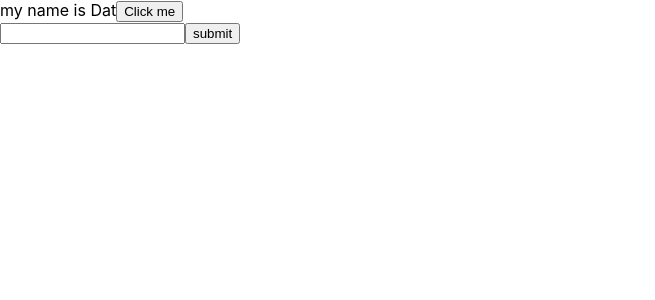
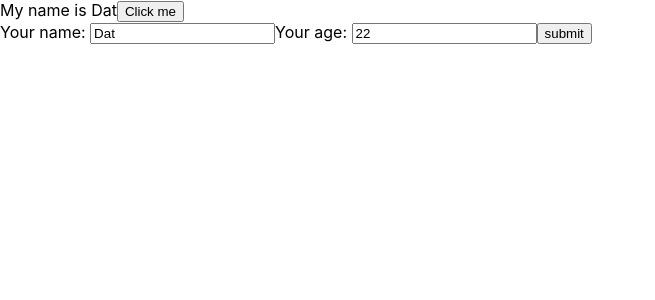
Before and after one commit to tiendat201102/learn-react, a React (Create React App) app: page / in a window 1280 px wide. Shown: the top 300 px of the page, without its empty margins (0-655 px from the left). Built offline with nearby package versions, Linux system fonts and the light colour scheme.

Commit message:
video 22

```diff
--- a/src/components/MyComponent.jsx
+++ b/src/components/MyComponent.jsx
@@ -1,48 +1,13 @@
 import React, { Component } from "react";
+import UserInfor from "./UserInfor";
 
 export default class MyComponent extends Component {
-  state = {
-    name: "Dat",
-    age: 22,
-  };
 
-  handleClick = (event) => {
-    console.log("click me");
-    console.log("My name is", this.state.name);
-    this.setState({
-      name: "Tien Dat",
-    });
-  };
-
-  handleOnChange = (event) => {
-    this.setState({
-      name: event.target.value,
-    });
-  };
-
-  handleOnSubmit = (event) => {
-    event.preventDefault();
-    console.log(this.state);
-
-  };
   render() {
     return (
       <div>
-        my name is {this.state.name}
-        <button onClick={this.handleClick}>Click me</button>
-        <form
-          onSubmit={(event) => {
-            this.handleOnSubmit(event);
-          }}
-        >
-          <input
-            type="text"
-            onChange={(event) => {
-              this.handleOnChange(event);
-            }}
-          />
-          <button>submit</button>
-        </form>
+
+          <UserInfor/>
       </div>
     );
   }
--- /dev/null
+++ b/src/components/UserInfor.jsx
@@ -0,0 +1,64 @@
+import React, { Component } from "react";
+
+export default class UserInfor extends Component {
+  state = {
+    name: "Dat",
+    age: 22,
+  };
+
+  handleClick = (event) => {
+    console.log("click me");
+    console.log("My name is", this.state.name, "I'm ", this.state.age);
+    this.setState({
+      name: "Tien Dat",
+    });
+  };
+
+  handleOnChange = (event) => {
+    this.setState({
+      name: event.target.value,
+    });
+  };
+  handleOnChangeAge = (event) => {
+    this.setState({
+      age: event.target.value,
+    });
+  };
+
+  handleOnSubmit = (event) => {
+    event.preventDefault();
+    console.log(this.state);
+  };
+  render() {
+    return (
+      <div>
+        My name is {this.state.name}
+        <button onClick={this.handleClick}>Click me</button>
+        <form
+          onSubmit={(event) => {
+            this.handleOnSubmit(event);
+          }}
+        >
+          <label htmlFor="">Your name: </label>
+          <input
+            type="text"
+            value={this.state.name}
+            onChange={(event) => {
+              this.handleOnChange(event);
+            }}
+          />
+          <label htmlFor="">Your age: </label>
+          <input
+            type="text"
+            value={this.state.age}
+            onChange={(event) => {
+              this.handleOnChangeAge(event);
+            }}
+          />
+
+          <button>submit</button>
+        </form>
+      </div>
+    );
+  }
+}
```
